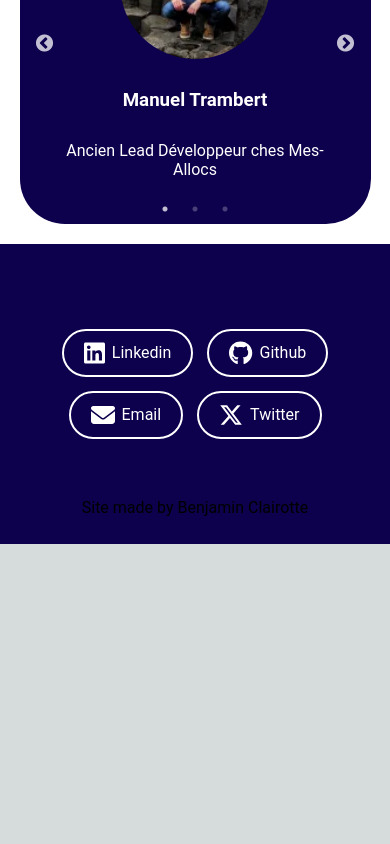
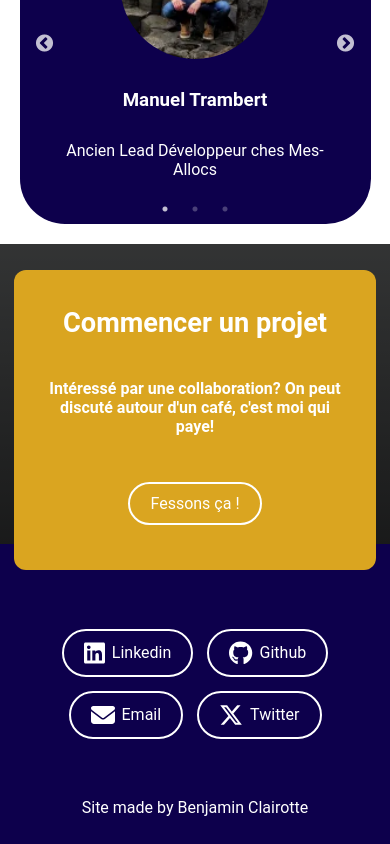
Before and after one commit to Naitchi/PortFolio, a Next.js app: page / in a window 390 px wide. Shown: the part 1696-2540 px from the top of the page. Before the commit the page ends 2240 px from the top, so only its background shows below. Built offline with nearby package versions, Linux system fonts and the light colour scheme.

Commit message:
✨ Added Footer Coffee section

```diff
--- a/src/components/Footer/Footer.module.scss
+++ b/src/components/Footer/Footer.module.scss
@@ -7,7 +7,63 @@
   align-items: center;
 
   min-height: 300px;
+  margin-top: 200px;
   background-color: $primary-color;
+
+  .hidden {
+    height: 0px;
+
+    .buyCoffee {
+      display: flex;
+      justify-content: space-between;
+      align-items: center;
+      padding: 5%;
+
+      position: relative;
+      top: -159px;
+      background-color: $third-color;
+      width: 93vw;
+      height: 200px;
+      border-radius: 12px;
+
+      .start {
+        text-align: center;
+        font-size: 1.7rem;
+      }
+      .coffee {
+        width: 50%;
+        text-align: center;
+        font-weight: bold;
+      }
+      .contact {
+        display: flex;
+        justify-content: space-between;
+        align-items: center;
+
+        color: $secondary-color;
+        border: solid $secondary-color 2px;
+        border-radius: 25px;
+        padding: 10px 20px;
+        margin: 7px;
+        height: fit-content;
+
+        transition: padding 0.3s ease, color 0.3s ease, background-color 0.3s ease,
+          box-shadow 0.3s ease;
+
+        .icon {
+          margin-right: 7px;
+        }
+        &:hover {
+          background-color: $secondary-color;
+          color: $third-color;
+        }
+        &:focus {
+          outline: none;
+          box-shadow: 0 0 7px rgba($third-color, 0.3);
+        }
+      }
+    }
+  }
 
   .socialMedia {
     display: flex;
@@ -43,3 +99,20 @@
     }
   }
 }
+
+@media screen and (max-width: 980px) {
+  .footer {
+    margin-top: 300px;
+    .hidden {
+      .buyCoffee {
+        flex-direction: column;
+        justify-content: space-around;
+        height: 300px;
+        top: -300px;
+        .coffee {
+          width: 95%;
+        }
+      }
+    }
+  }
+}
--- a/src/components/Footer/Footer.tsx
+++ b/src/components/Footer/Footer.tsx
@@ -13,7 +13,18 @@ import '@fortawesome/fontawesome-svg-core/styles.css';
 export default function Footer() {
   return (
     <footer className={styles.footer}>
-      <div className={styles.buyCoffee}> </div>
+      <div className={styles.hidden}>
+        <div className={styles.buyCoffee}>
+          <h3 className={styles.start}>Commencer un projet</h3>
+          <p className={styles.coffee}>
+            Intéressé par une collaboration? On peut discuté autour d&apos;un café, c&apos;est moi
+            qui paye!
+          </p>
+          <a className={styles.contact} href="mailto:benjaminclairottepro@gmail.com">
+            Fessons ça !
+          </a>
+        </div>
+      </div>
       <div className={styles.socialMedia}>
         <a className={styles.btn} href="https://www.linkedin.com/in/benjamin-clairotte/">
           <FontAwesomeIcon className={styles.icon} icon={faLinkedin} size="xl" />
--- a/src/styles/globals.css
+++ b/src/styles/globals.css
@@ -1,5 +1,6 @@
 * {
   font-family: 'Roboto', monospace;
+  color: white
 }
 
 .slick-dots li button:before {
@@ -11,6 +12,8 @@
 }
 
 :root {
+  background-color: white;
+
   --max-width: 1100px;
   --border-radius: 12px;
   --font-mono: ui-monospace, Menlo, Monaco, 'Cascadia Mono', 'Segoe UI Mono',
@@ -19,7 +22,7 @@
 
   --foreground-rgb: 0, 0, 0;
   --background-start-rgb: 214, 219, 220;
-  --background-end-rgb: 255, 255, 255;
+  --background-end-rgb: 0, 0, 0;
 
   --primary-glow: conic-gradient(from 180deg at 50% 50%,
       #16abff33 0deg,
@@ -104,14 +107,3 @@ a {
     color-scheme: dark;
   }
 }
-
-.MS2000 {
-  transform: rotateZ(160deg);
-}
-
-@font-face {
-  font-family: 'Bender';
-  font-style: normal;
-  font-weight: 400;
-  src: local('Bender'), url('/fonts/Bender.woff') format('woff');
-}
--- a/src/styles/variables.scss
+++ b/src/styles/variables.scss
@@ -1,2 +1,3 @@
 $primary-color: #0d004c;
 $secondary-color: white;
+$third-color: #daa520;
```
